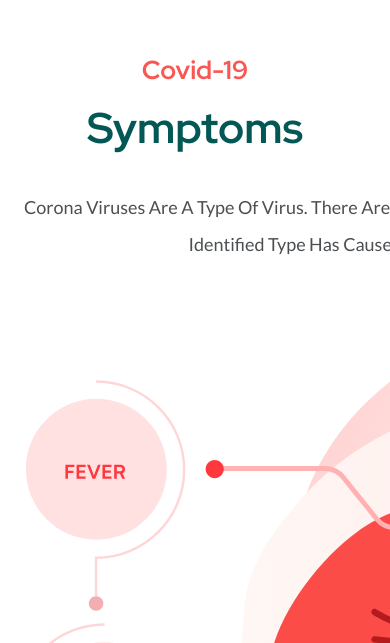
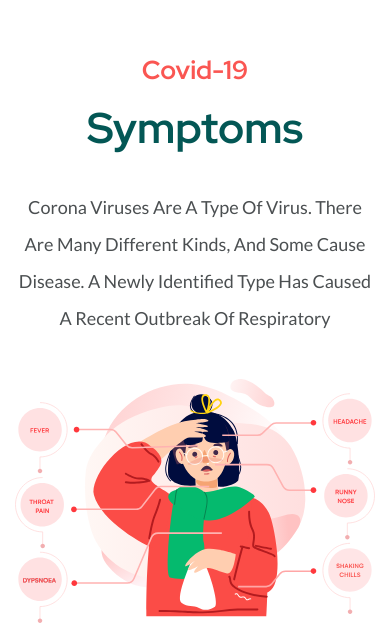
Before and after one commit to kapitoxa/covid-19-landing, a website: page src/index.html in a window 390 px wide. Shown: the part 4023-4666 px from the top of the page. Drawn offline with nearby package versions, Linux system fonts and the light colour scheme; files that its build step writes are made by us from their sources; files whose address does not match are found by name.

Commit message:
'symptoms' section adaptation

```diff
--- /dev/null
+++ b/src/sass/blocks/media/_symptoms.scss
@@ -0,0 +1,34 @@
+@media (max-width: 1519px) {
+    .symptoms {
+        &__picture {
+            width: 100%;
+        }
+    }
+}
+
+@media (max-width: 1199px) {
+    .symptoms {
+        min-height: 945px;
+    }
+}
+
+@media (max-width: 991px) {
+    .symptoms {
+        min-height: 825px;
+        &__descr {
+            width: 100%;
+        }
+    }
+}
+
+@media (max-width: 767px) {
+    .symptoms {
+        min-height: 735px;
+    }
+}
+
+@media (max-width: 575px) {
+    .symptoms {
+        min-height: 600px;
+    }
+}
--- a/src/sass/style.scss
+++ b/src/sass/style.scss
@@ -34,3 +34,4 @@
 @import "blocks/media/descr";
 @import "blocks/media/overview";
 @import "blocks/media/contagion";
+@import "blocks/media/symptoms";
```
Also changed, not shown: dist/css/style.min.css.
